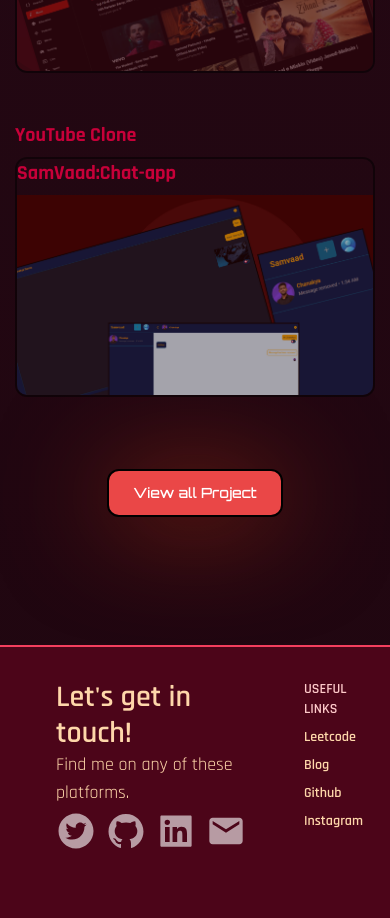
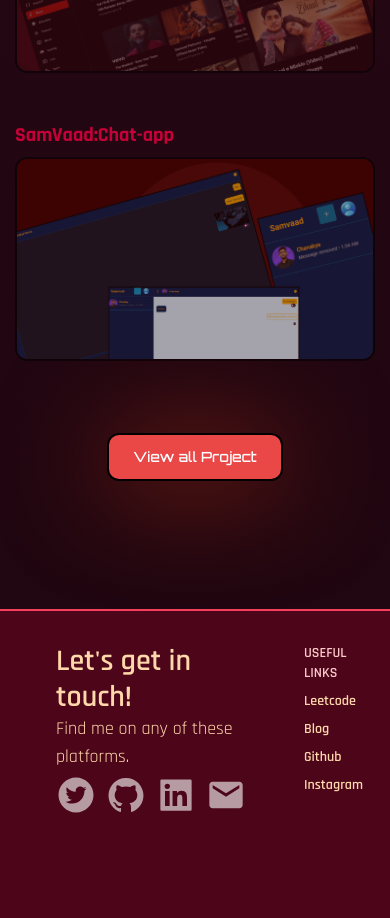
Before and after one commit to Chanakyasarma/Portfolio, a React (Create React App) app: page / in a window 390 px wide. Shown: the part 3160-4078 px from the top of the page. Built offline with nearby package versions, Linux system fonts and the light colour scheme; a web font is replaced by a local one.

Commit message:
Update Work.js

```diff
--- a/src/components/Work.js
+++ b/src/components/Work.js
@@ -45,7 +45,6 @@ I have created a portfolio website using HTML, Tailwind CSS, and ReactJS. This w
             </p></div>
           <h2 className="text-accent text-xl font-bold mb-2 lg:hidden">YouTube Clone</h2>
           <div className='group relative h-full lg:h-80 w-full lg:w-1/2 overflow-hidden border-2 border-black/50 rounded-xl'>
-
             <div className='group-hover:bg-black/70 w-full h-full absolute z-40 transition-all duration-300'></div>
             <img className='group-hover:scale-125 transition-all duration-500' src={Img2} alt=''/>
             <div className='absolute -bottom-full left-12 group-hover:bottom-24 transition-all duration-500 z-40'>
@@ -56,9 +55,8 @@ I have created a portfolio website using HTML, Tailwind CSS, and ReactJS. This w
         </div>
         </div>
         <div className='flex flex-col lg:flex-row justify-between my-6 lg:my-10'>
-    <h2 className="text-accent text-xl font-bold mb-2 lg:hidden">YouTube Clone</h2>
+        <h2 className="text-accent text-xl font-bold mb-2 lg:hidden">SamVaad:Chat-app</h2>
         <div className='group relative h-full lg:h-80 w-full lg:w-1/2 overflow-hidden border-2 border-black/50 rounded-xl'>
-            <h2 className="text-accent text-xl font-bold mb-2 lg:hidden">SamVaad:Chat-app</h2>
             <div className='group-hover:bg-black/70 w-full h-full absolute z-40 transition-all duration-300'></div>
             <img className='group-hover:scale-125 transition-all duration-500' src={Img3} alt=''/>
             <div className='absolute -bottom-full left-12 group-hover:bottom-24 transition-all duration-500 z-40'>
```
